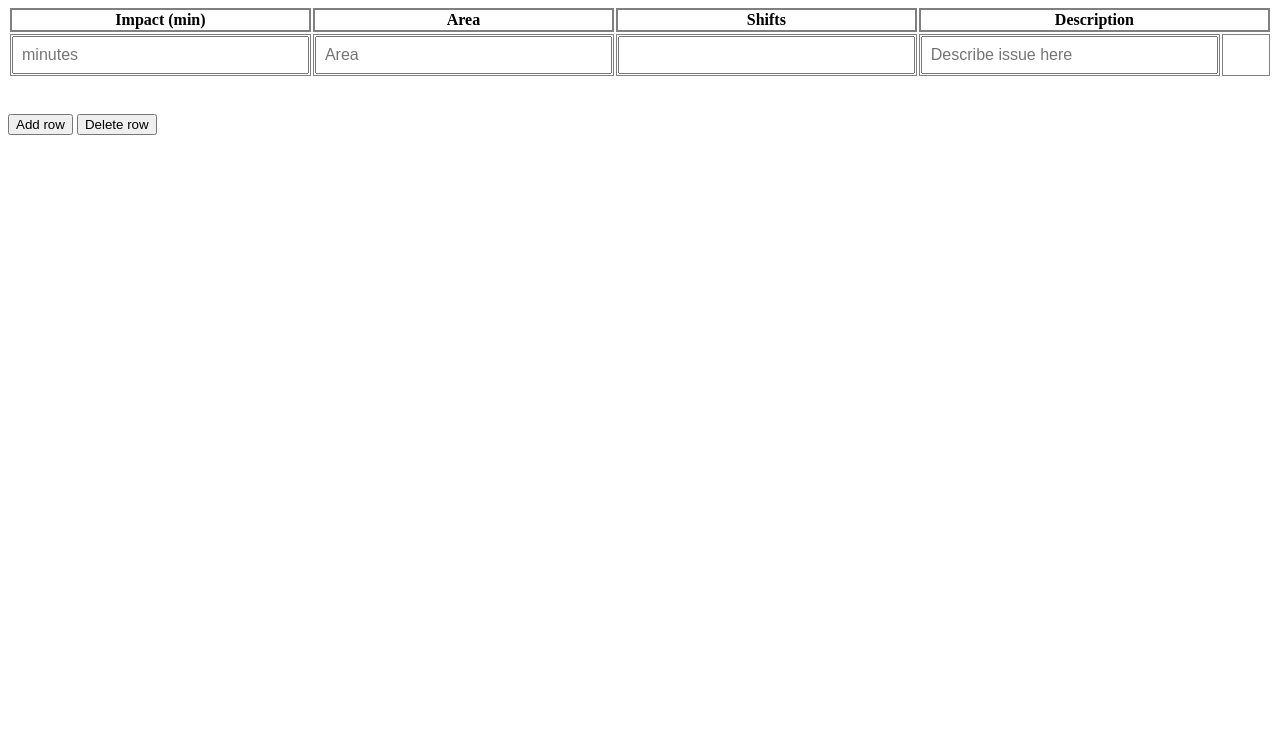
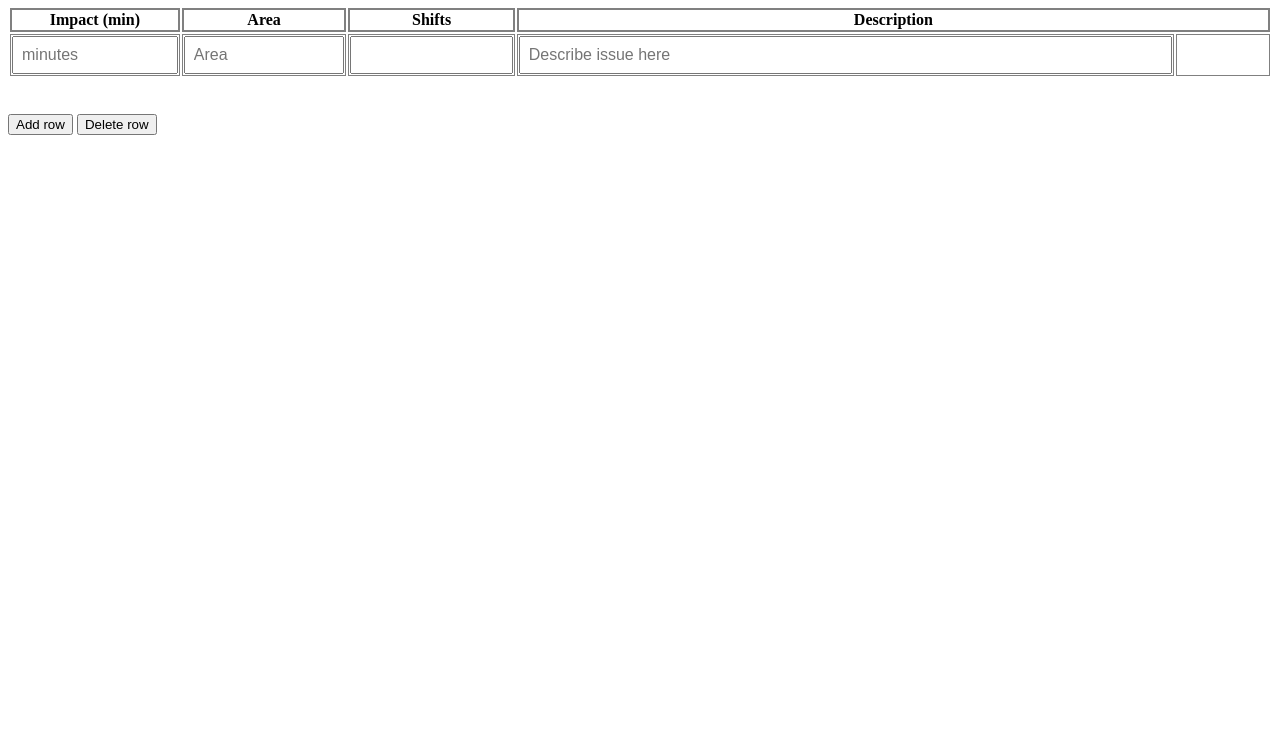
Before and after one commit to jessie-morris/plus_demo, a plain HTML site: page previous_day.html in a window 1280 px wide. Shown: the part 60-800 px from the top of the page. Drawn offline with Linux system fonts and the light colour scheme.

Commit message:
Fixed some spacing stuff

```diff
--- a/previous_day.html
+++ b/previous_day.html
@@ -21,7 +21,8 @@
             width: 25px;
             border-radius: 50%;
             padding: 2px;
-            margin: 2px;
+            margin-left: auto;
+            margin-right: auto;
         }
         h1 {
             background-color: gray;
@@ -34,6 +35,9 @@
         .issue_list {
             margin: 8px;
             width: 100%;
+        }
+        .description_box {
+            width: 60%;
         }
         .textbox {
             font-size: 16px;
@@ -93,7 +97,7 @@
 
     <h1>Main Problems From Yesterday</h1>
     <table>
-        <thead><th>Impact (min)</th><th>Area</th><th class="turns_header">Shifts</th><th colspan="2">Description</th></thead>
+        <thead><th>Impact (min)</th><th>Area</th><th class="turns_header">Shifts</th><th colspan="2" class="description_box">Description</th></thead>
         <tr class="row">
             <td><input class="textbox" type="text" placeholder="minutes"></input></td>
             <td><input class="textbox" type="text" placeholder="Area"></input></td>
```
